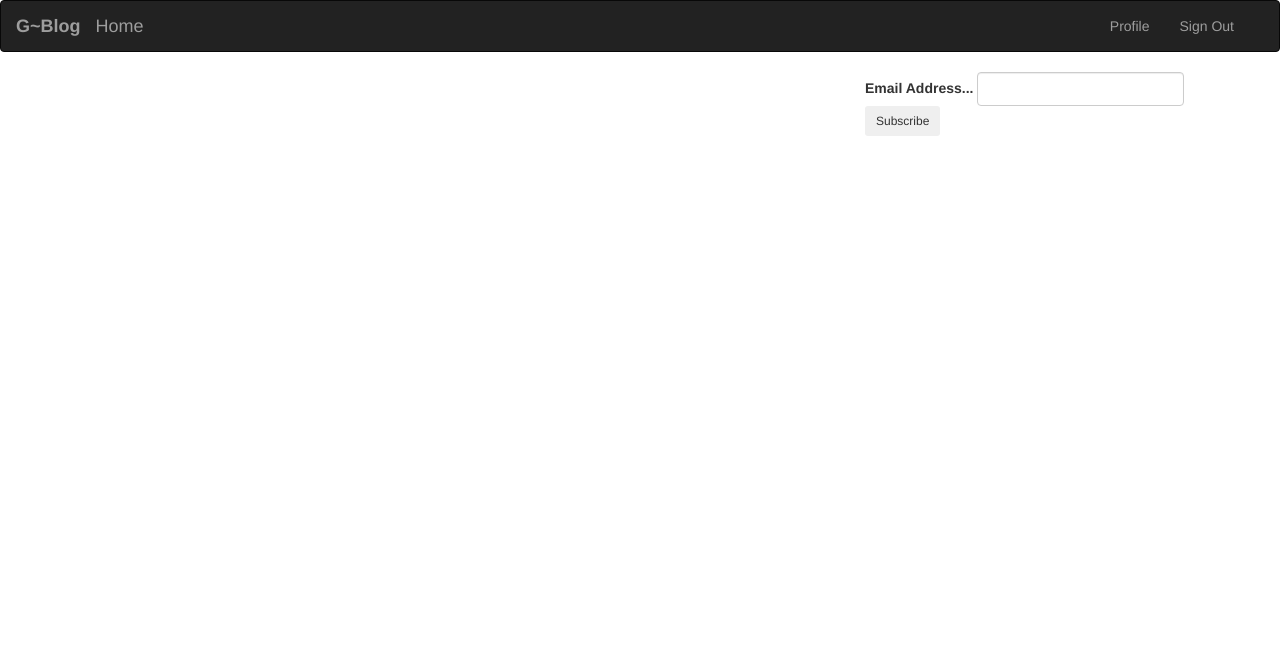
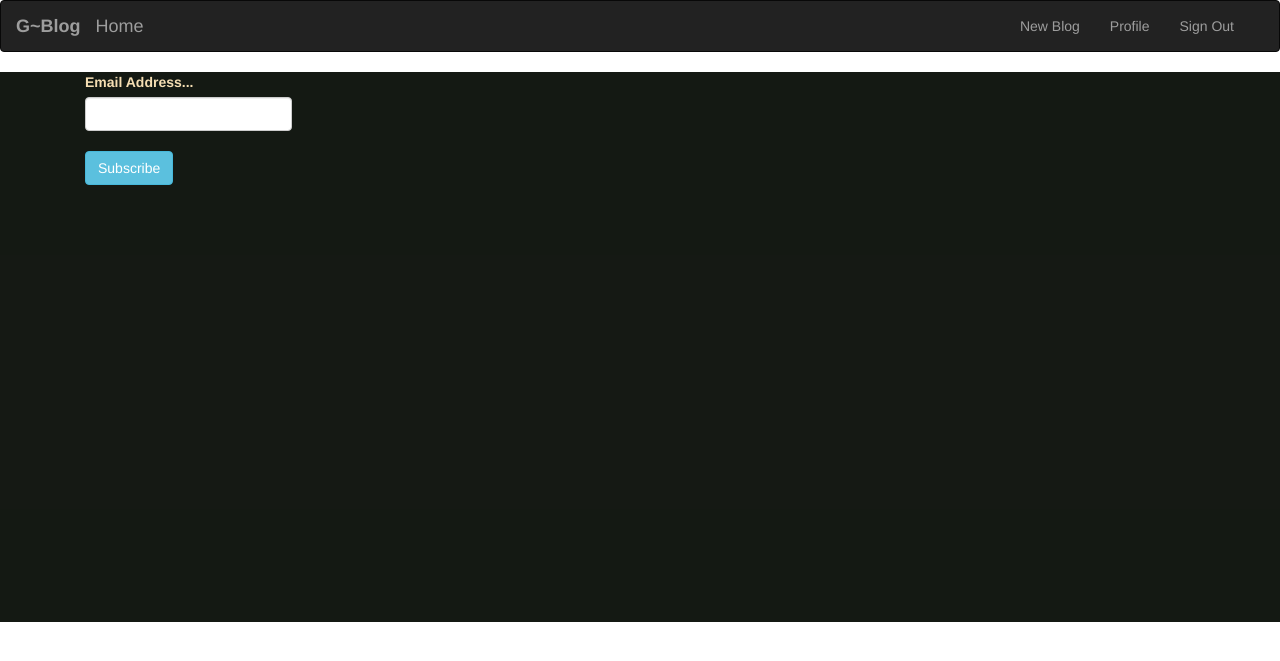
Before and after one commit to cynthiaoduol/Personal-blog, a Flask app: template app/templates/home.html in a window 1280 px wide. Shown: the top 661 px of the page. Run offline with Flask 2, Linux system fonts and the light colour scheme; the template is opened without the code that fills it: values that come from a table or form of the project are taken from there, others are empty; the visitor is signed in with stand-in values (Sample User, id 1); data comes from the database, SQL or seed files in the repository; some libraries are stand-ins or nearby versions.

Commit message:
create templates to display the blogs

```diff
--- a/app/templates/home.html
+++ b/app/templates/home.html
@@ -1,64 +1,59 @@
 {% extends 'base.html'%}
 
 {% block content %}
-<div class="container landing">
-  <div class="row">
-    <div class="col-md-8 ">
+<div class="container-fluid" style="background-color: rgba(9, 14, 8, 0.952);height: 550px; color: wheat">
+  <div class="container">
 {% for blog in blogs.items %}
-      <div class="container bg mb-2">
-        <hr>
-        <div class="row ">
-          <div class="col-md-2 ">
+<div class="hom">
+  <article class="media content-section">
+    {% if user.profile_pic_path %}
 
-            <p id="usern"><a href="{{url_for('main.user_posts',username = blog.user.username)}}"><span
-                  style="color: blue"><strong>{{blog.user.username | title}}</strong></span> </a> </p>
+    <img src="{{url_for('static',filename = user.profile_pic_path)}}" alt="" class="rounded" width="30px" height="30px">
+
+    {% else %}
+    <img src="{{url_for('static',filename = 'photos/user.png')}}" alt="" class="rounded" width="30px" height="30px">
+
+    {% endif %}
+    <div class="media-body">
+      <div class="article-metadata">
+        <a class="mr-2"
+          href="{{ url_for('main.user_posts', username=blog.user.username) }}">{{ blog.user.username }}</a>
+        <small class="text-muted">{{ blog.posted_on.strftime('%d-%m-%Y') }}</small>
       </div>
-          <div class="col-md-10 pr-4 d-justify userblog">
-            <p>Posted on : {{blog.posted_on.strftime('%d-%m-%Y')}}</p>
-            <h4><a href="{{url_for('main.blog',id = blog.id)}}">{{blog.title | upper}}</a></h4>
-            <p>{{blog.content}}</p>
-            <p> <a class="btn btn-sm btn-info" href="{{url_for('main.blog',id = blog.id)}}"> Comment</a>
-              {{blog.comment.count()}} Comments</p>
-
+      <h2><a class="article-title" href="{{ url_for('main.blog', id=blog.id) }}">{{ blog.title }}</a></h2>
+      <p class="article-content">{{ blog.content }}</p>
     </div>
+  </article>
 </div>
 <hr>
-      </div>
-
 {% endfor %}
 
 {% for page_num in blogs.iter_pages(left_edge = 1, right_edge = 1, left_current=1, right_current = 2) %}
 {% if page_num %}
-      {% if blogs.page == page_num %}
-      <a href="{{url_for('main.index',page = page_num)}}" class="btn btn-sm btn-info mb-2">{{ page_num }}</a>
-      {% else%}
-      <a href="{{url_for('main.index',page = page_num)}}" class="btn btn-sm btn-outline-info mb-2">{{ page_num }}</a>
-      {% endif %}
+
 {% else%}
 ...
 {% endif %}
 {% endfor %}
 
-    </div>
+
 <div class="col-md-4">
-      <div class="container-fluid">
     {% for message in get_flashed_messages() %}
     <div class="alert alert-success">
       <button type="button" class="close" data-dismiss="alert">&times;</button>
       {{ message }}
     </div>
     {% endfor %}
-        <form class="form-inline ml-2" action="{{url_for('main.subscribe')}}" method="POST">
+    <form class="form-inline ml-2" action="{{url_for('main.subscribe')}}" method="POST" style="margin-bottom: 20px">
       <div class="md-form form-group">
-            <label class="white-color">Email Address...</label>
+        <label class="white-color">Email Address...</label><br>
         <input type="email" class="form-control " name="subscriber" required>
-          </div>
+      </div><br><br>
       <div class="md-form form-group">
-            <button class="btn btn-sm btn-outline-info" id="subs">Subscribe</button>
+        <button class="btn btn-info" id="subs">Subscribe</button>
       </div>
     </form>
 </div>
 </div>
 </div>
-</div>
 {% endblock %}
--- a/app/templates/index.html
+++ b/app/templates/index.html
@@ -16,7 +16,7 @@
       <h5 class="ote animated fadeIn" style="animation-delay:1s;color:rgb(107, 235, 107)">{{ quote.quote }}</h5>
       <p class="author" style="color: wheat"><strong>By: {{ quote.author }}</strong></p>
     </div>
-
+  </div>
 </div>
 
 
--- a/app/templates/navbar.html
+++ b/app/templates/navbar.html
@@ -17,6 +17,7 @@
     <div class="navbar-collapse collapse navbar-right">
       {% if current_user.is_authenticated %}
       <ul class="nav navbar-nav">
+        <li><a href="{{url_for('.new_blog')}}">New Blog</a></li>
         <li><a href="{{url_for('.profile',uname=current_user.username,id_user = current_user.id)}}">Profile</a>
         </li>
         <li><a href="{{url_for('auth.logout')}}">Sign Out</a>
--- a/app/templates/newblogs.html
+++ b/app/templates/newblogs.html
@@ -8,7 +8,7 @@
   <div class=" row">
 
     <div class="col-md-2"></div>
-    <div class="col-md-8" id="postform">
+    <div class="col-md-8">
       <h2 class="text-center">Create Your Blog Here!</h2>
       {{wtf.quick_form(form)}}
     </div>
--- a/manage.py
+++ b/manage.py
@@ -4,7 +4,7 @@
 from  flask_migrate import Migrate, MigrateCommand
 
 # Creating app instance
-app = create_app('production')
+app = create_app('development')
 
 manager = Manager(app)
 migrate = Migrate(app,db)
```
Also changed, not shown: app/main/views.py (+24 -7 lines), app/templates/blogs.html (+49 -74 lines), app/templates/profile/profile.html (+5 -3 lines), app/templates/userposts.html (added, +90 -0 lines). Lines whose indentation alone changed are shown as unchanged.
